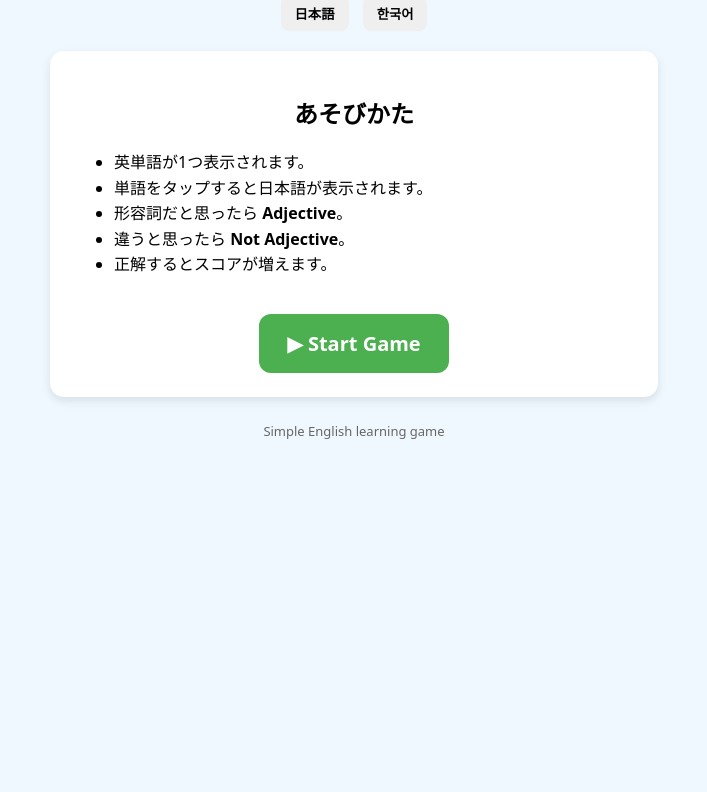
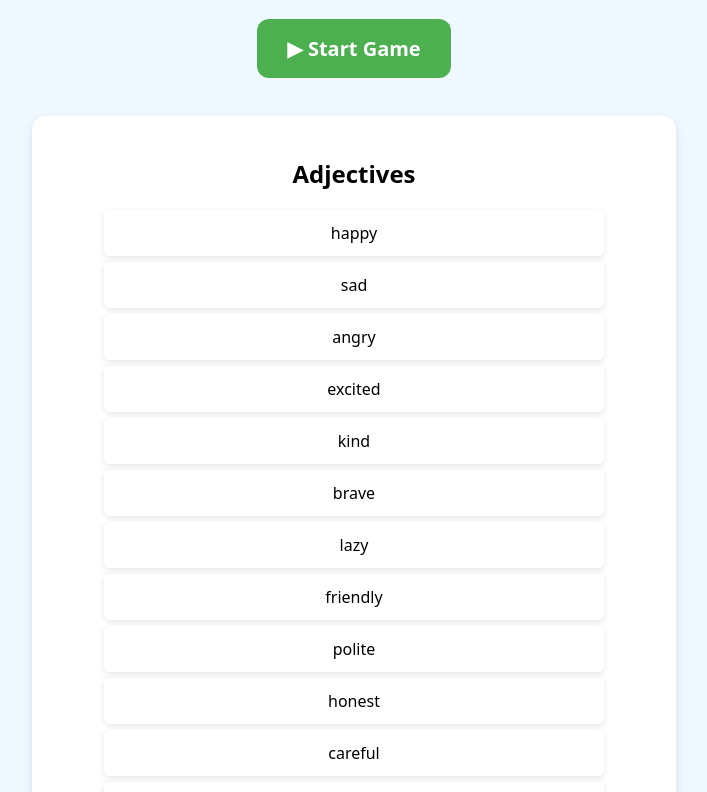
Before and after one commit to haruya9674/adjective_game, a plain HTML site: page index.html in a window 1280 px wide. Shown: the part 113-905 px from the top of the page, without its empty margins (286-993 px from the left). Before the commit the page ends 800 px from the top, so only its background shows below. Drawn offline with Linux system fonts and the light colour scheme.

Commit message:
Update index.html

```diff
--- a/index.html
+++ b/index.html
@@ -12,37 +12,34 @@ body{
   text-align:center;
   padding:30px 20px;
 }
-h1{
-  font-size:30px;
-  margin-bottom:10px;
-}
-.lang-buttons{
-  margin-bottom:15px;
-}
-.lang-buttons button{
-  padding:8px 14px;
-  margin:0 5px;
-  border:none;
-  border-radius:8px;
-  font-weight:bold;
-  cursor:pointer;
-}
+h1{font-size:28px}
+
 .box{
-  max-width:560px;
+  max-width:600px;
   margin:20px auto;
   background:white;
-  padding:24px;
+  padding:22px;
   border-radius:14px;
   box-shadow:0 4px 10px rgba(0,0,0,.1);
 }
-ul{
-  text-align:left;
-  line-height:1.6;
+
+.list{
+  max-width:500px;
+  margin:auto;
 }
+.list div{
+  background:#fff;
+  padding:12px;
+  margin:6px 0;
+  border-radius:6px;
+  cursor:pointer;
+  box-shadow:0 2px 6px rgba(0,0,0,.1);
+}
+
 .start-btn{
   display:inline-block;
-  margin-top:20px;
-  padding:16px 28px;
+  margin:18px 0;
+  padding:16px 30px;
   background:#4caf50;
   color:white;
   font-size:20px;
@@ -50,68 +47,61 @@ ul{
   border-radius:12px;
   text-decoration:none;
 }
-.start-btn:active{
-  transform:scale(0.95);
-}
-.footer{
-  margin-top:25px;
-  font-size:13px;
-  color:#666;
-}
 </style>
 </head>
 
 <body>
 
-<h1>English Adjective Game</h1>
+<h1>English Adjective Learning</h1>
 
-<div class="lang-buttons">
-  <button onclick="setLang('jp')">日本語</button>
-  <button onclick="setLang('kr')">한국어</button>
+<a href="adjective.html" class="start-btn">▶ Start Game</a>
+
+<div class="box">
+  <h2>Adjectives</h2>
+  <div class="list" id="adjList"></div>
 </div>
 
 <div class="box">
-  <div id="desc"></div>
-
-  <a href="adjective.html" class="start-btn">
-    ▶ Start Game
-  </a>
-</div>
-
-<div class="footer">
-  Simple English learning game
+  <h2>Not Adjectives</h2>
+  <div class="list" id="notList"></div>
 </div>
 
 <script>
-const text = {
-  jp: `
-  <h2>あそびかた</h2>
-  <ul>
-    <li>英単語が1つ表示されます。</li>
-    <li>単語をタップすると日本語が表示されます。</li>
-    <li>形容詞だと思ったら <strong>Adjective</strong>。</li>
-    <li>違うと思ったら <strong>Not Adjective</strong>。</li>
-    <li>正解するとスコアが増えます。</li>
-  </ul>
-  `,
-  kr: `
-  <h2>게임 방법</h2>
-  <ul>
-    <li>영어 단어가 하나 표시됩니다.</li>
-    <li>단어를 누르면 일본어 뜻이 나옵니다.</li>
-    <li>형용사라면 <strong>Adjective</strong>를 누르세요.</li>
-    <li>아니라면 <strong>Not Adjective</strong>를 누르세요.</li>
-    <li>정답이면 점수가 올라갑니다.</li>
-  </ul>
-  `
-};
-
-function setLang(lang){
-  document.getElementById("desc").innerHTML = text[lang];
+function speak(t){
+  speechSynthesis.cancel();
+  const u=new SpeechSynthesisUtterance(t);
+  u.lang="en-US";
+  speechSynthesis.speak(u);
 }
 
-// default language
-setLang("jp");
+/* Updated & expanded word list */
+const words=[
+  ["happy",true],["sad",true],["angry",true],["excited",true],["kind",true],
+  ["brave",true],["lazy",true],["friendly",true],["polite",true],
+  ["honest",true],["careful",true],["helpful",true],["patient",true],
+  ["big",true],["small",true],["tall",true],["short",true],
+  ["fast",true],["slow",true],["strong",true],["weak",true],
+  ["hot",true],["cold",true],["warm",true],["cool",true],
+  ["clean",true],["dirty",true],["quiet",true],["noisy",true],
+  ["easy",true],["difficult",true],["important",true],["safe",true],
+  ["dangerous",true],["bright",true],["dark",true],["young",true],["old",true],
+
+  ["teacher",false],["student",false],["dog",false],["cat",false],
+  ["run",false],["jump",false],["eat",false],["drink",false],
+  ["book",false],["school",false],["music",false],["water",false],
+  ["city",false],["car",false],["house",false],["friend",false],
+  ["play",false],["study",false],["read",false],["write",false]
+];
+
+const adjList=document.getElementById("adjList");
+const notList=document.getElementById("notList");
+
+words.forEach(w=>{
+  const d=document.createElement("div");
+  d.textContent=w[0];
+  d.onclick=()=>speak(w[0]);
+  (w[1]?adjList:notList).appendChild(d);
+});
 </script>
 
 </body>
```
